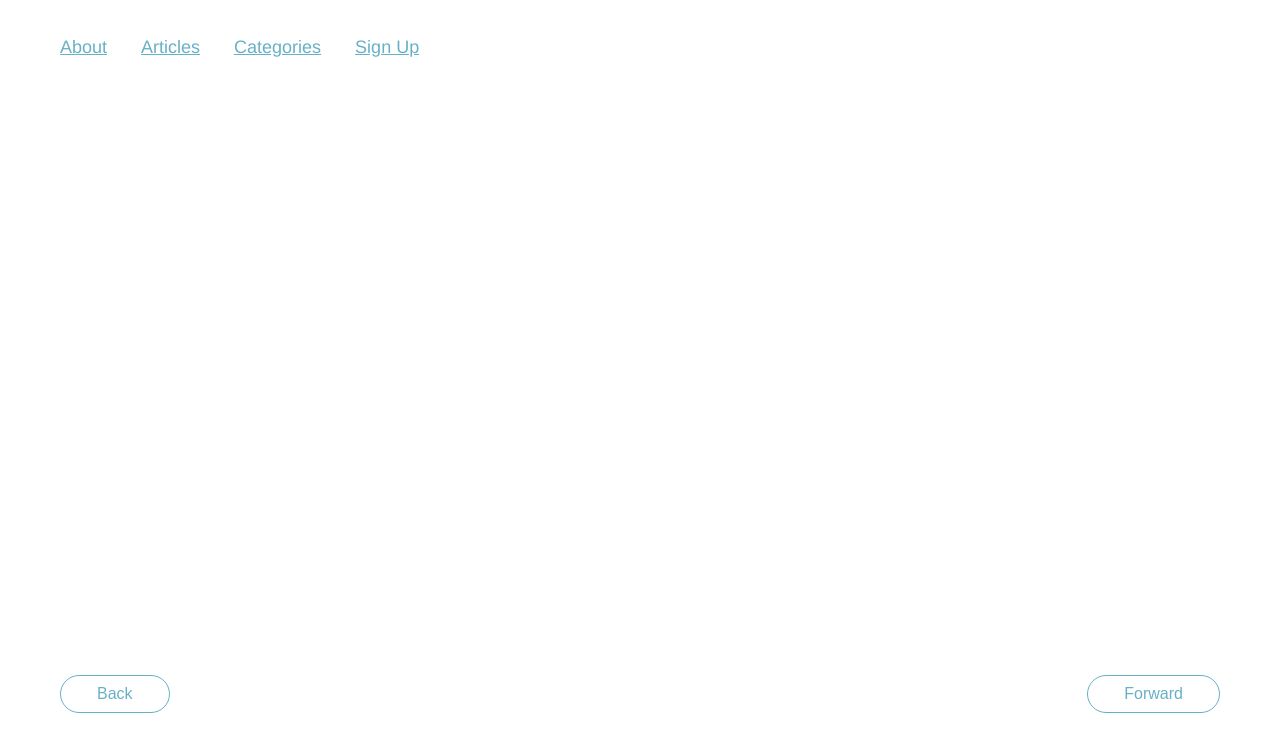
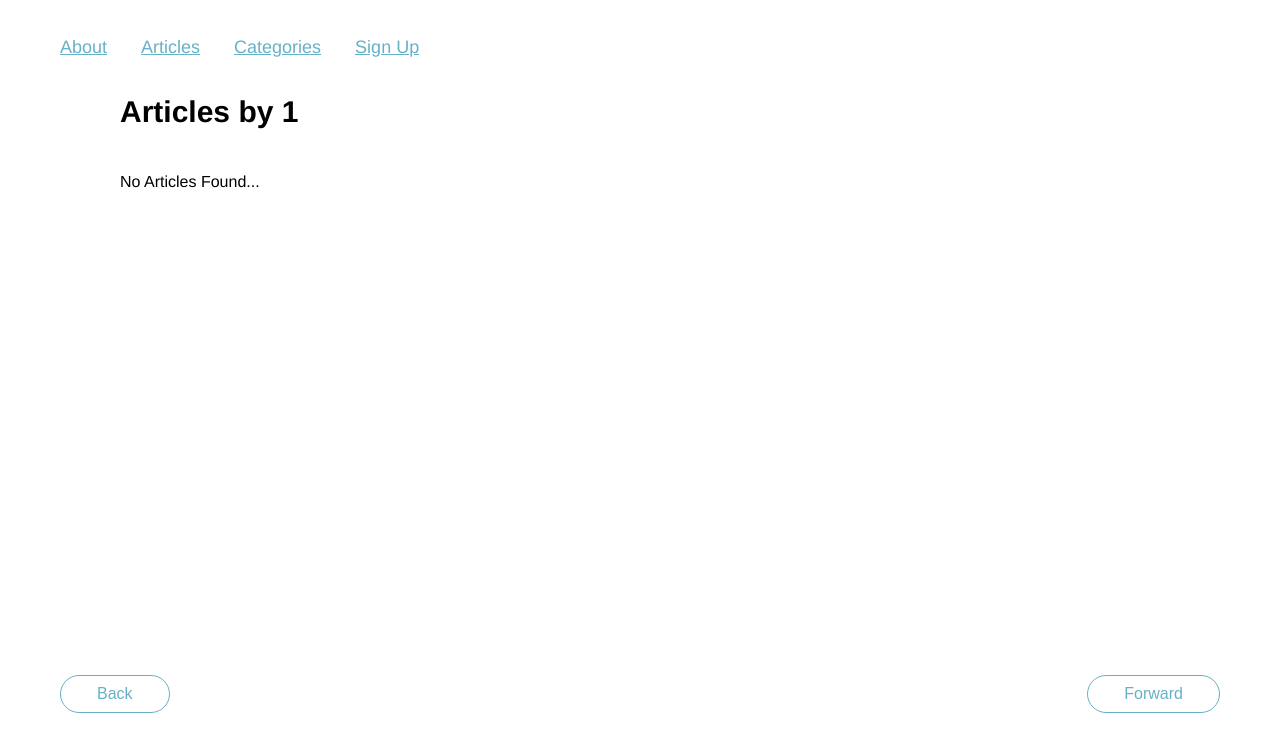
Before and after one commit to abenteuerzeit/react-router-lesson-starter, a React app: page /authors/1 in a window 1280 px wide. Built offline with nearby package versions, Linux system fonts and the light colour scheme.

Commit message:
Implement dynamic routes and useParams

```diff
--- a/public/index.css
+++ b/public/index.css
@@ -1,5 +1,6 @@
 :root {
   --primary-color: #67b1c6;
+  --secondary-color: #c667b0;
 }
 
 html,
@@ -21,6 +22,7 @@ a {
 
 .header a.active {
   font-weight: bold;
+  color: var(--secondary-color);
 }
 
 .header {
--- a/src/app/App.js
+++ b/src/app/App.js
@@ -18,6 +18,12 @@ function App() {
     <Router>
       <Header />
       <main>
+        <Route path="/articles/:title"> {/* Creates dynamic routes */}
+          <Article />
+        </Route>
+        <Route path="/authors/:name">
+          <Author />
+        </Route>
         <Route path="/about">
           <About />
         </Route>
--- a/src/components/Author.js
+++ b/src/components/Author.js
@@ -1,20 +1,19 @@
 import React from "react";
 import { useSelector } from "react-redux";
 import { selectAuthors } from "../features/authors//authorsSlice";
-import { Link } from "react-router-dom";
-
-// Import useParams from React Router
+import { Link, useParams } from "react-router-dom";
 
 export default function Author () {
 
   // Extract the `name` URL parameter.
+  const { name } = useParams();
 
   const authors = useSelector(selectAuthors)
-  const author = authors["replace me"]
+  const author = authors[name]
 
   return (
     <main>
-      <h1>Articles by REPLACE ME</h1>
+      <h1>Articles by {name}</h1>
       <ul>
         {
           author && author.articles ? author.articles.map(slug => {
```
